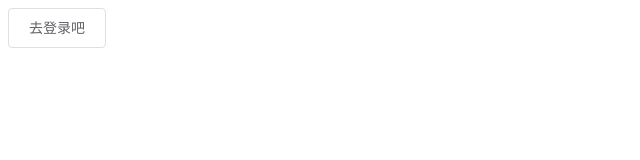
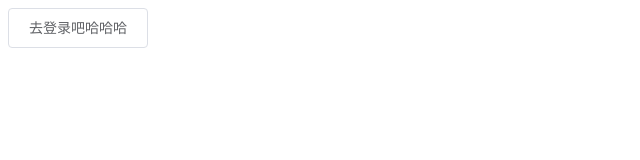
Before and after one commit to yusgboy/element-test, a Vue app: page / in a window 1280 px wide. Shown: the top 160 px of the page, without its empty margins (0-640 px from the left). Built offline with nearby package versions, Linux system fonts and the light colour scheme.

Commit message:
第三次提交

```diff
--- a/src/views/Home.vue
+++ b/src/views/Home.vue
@@ -6,7 +6,7 @@
           $router.push({ name: 'login', query: { id: 1 } });
         }
       "
-      >去登录吧</el-button
+      >去登录吧哈哈哈</el-button
     >
   </div>
 </template>
```
